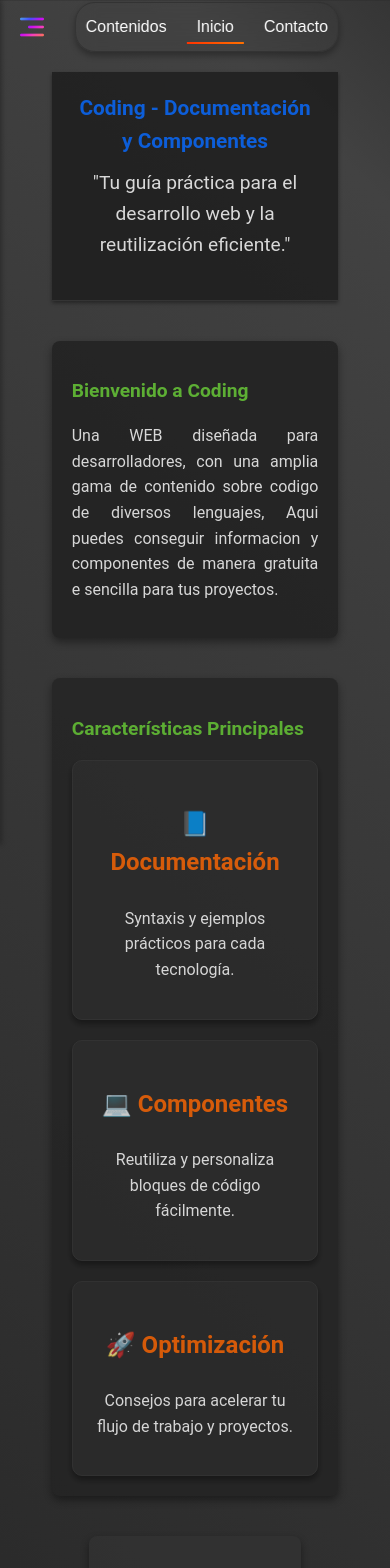
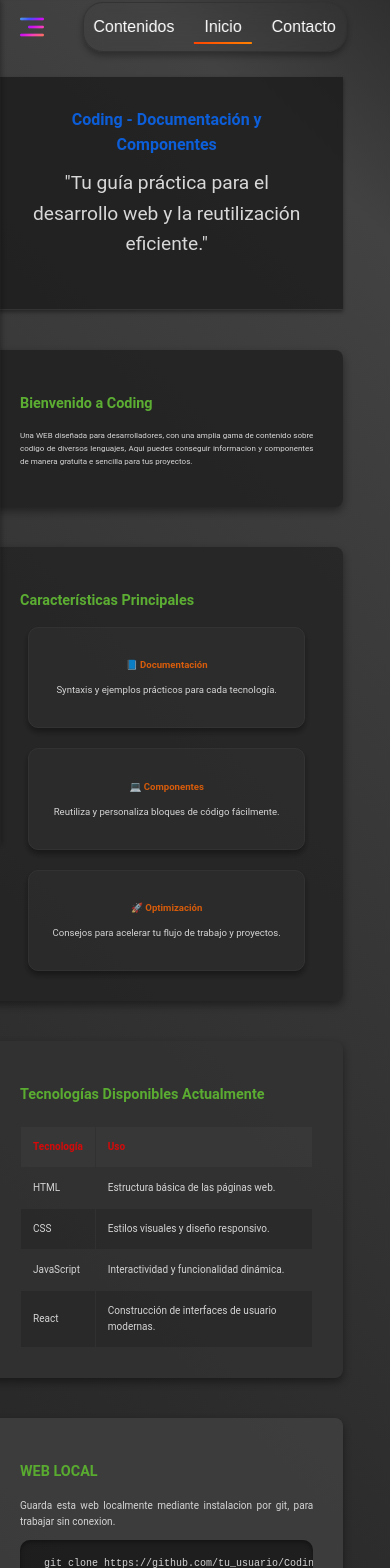
Before and after one commit to DuskStarGITHUB/Coding, a React (Vite) app in the folder frontend/: page / in a window 390 px wide. Shown: the top 1568 px of the page. Built offline with nearby package versions, Linux system fonts and the light colour scheme.

Commit message:
NEW RESPONSIVE CSS

```diff
--- a/frontend/src/web/views/global/themes/responsive.css
+++ b/frontend/src/web/views/global/themes/responsive.css
@@ -1,7 +1,7 @@
 /* Elementos generales */
 
 @media (max-width: 900px) {
-  body{
+  body {
     text-align: justify;
   }
   .close-btn {
@@ -13,6 +13,10 @@
   .container-content {
     padding-left: 0;
     font-size: 10px;
+  }
+  .footer {
+    left: -47px;
+    width: 116%;
   }
   .container-aside-inside {
     width: 22%;
@@ -29,32 +33,38 @@
   .navbar {
     gap: 10px;
     padding: 10px 0px;
-    left: 53%;
+    left: 55%;
   }
 }
 
 /* Elementos pagian incio */
 @media (max-width: 768px) {
   .pi-page-title {
-    font-size: 1.3rem;
+    font-size: 1rem;
   }
   .pi-section-title {
-    font-size: 1.2rem;
+    font-size: 0.9rem;
   }
   .pi-section-description,
   .pi-feature-item,
   .pi-tech-item {
-    font-size: 1rem;
+    font-size: 0.5rem;
+  }
+  .pi-card {
+    width: 80%;
+  }
+  .pi-card h3 {
+    font-size: 0.6rem;
+  }
+  .pi-card p {
+    font-size: 0.6rem;
   }
   .pi-main-container {
-    padding: 15px;
+    margin-left: 0%;
   }
-  .pi-header {
-    padding: 20px;
-  }
-  .pi-section-introduction,
-  .pi-section-features,
-  .pi-section-technologies {
-    padding: 20px;
+  .pi-section-technologies,
+  .pi-section-code,
+  .pi-section-contact {
+    width: 100%;
   }
 }
```
